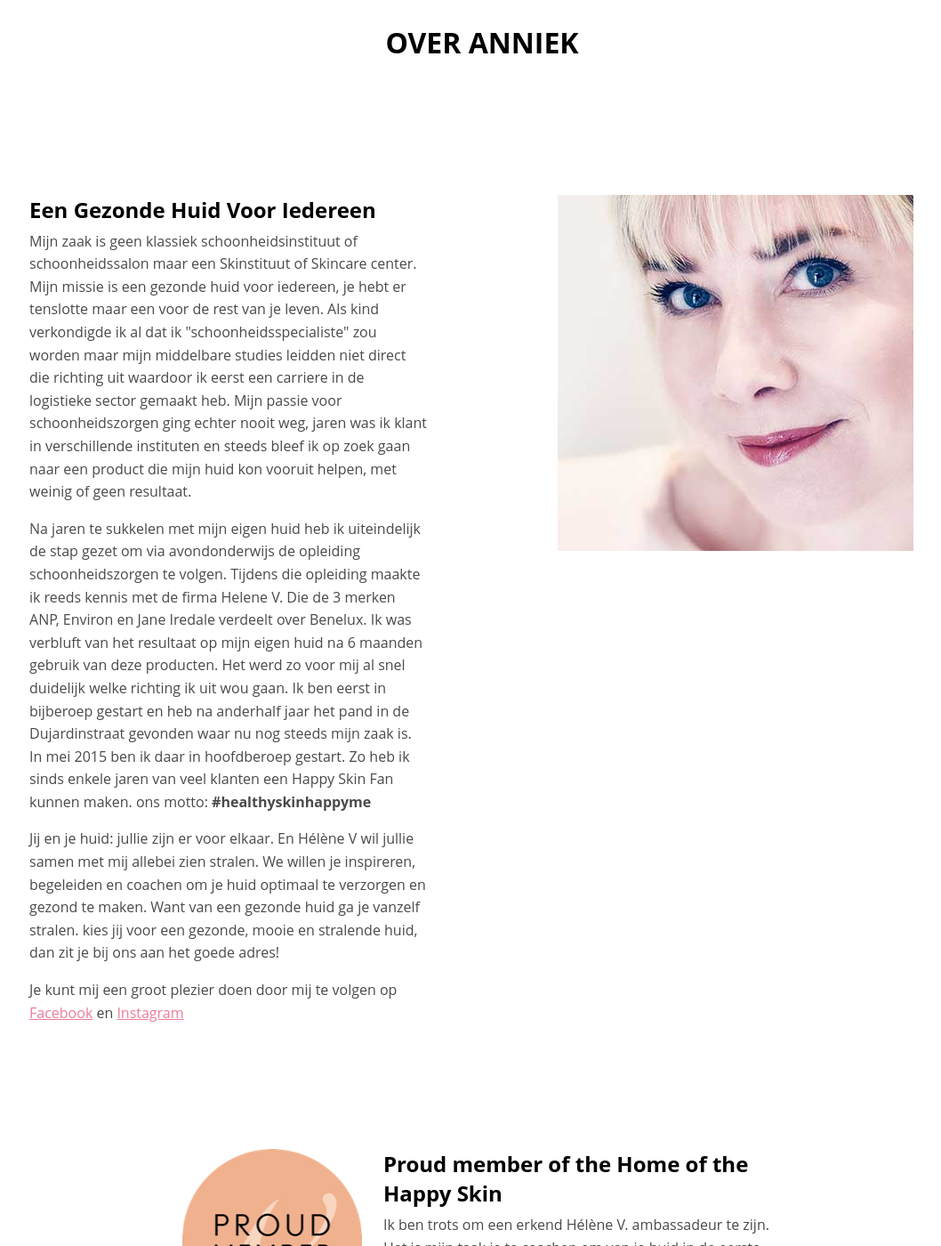
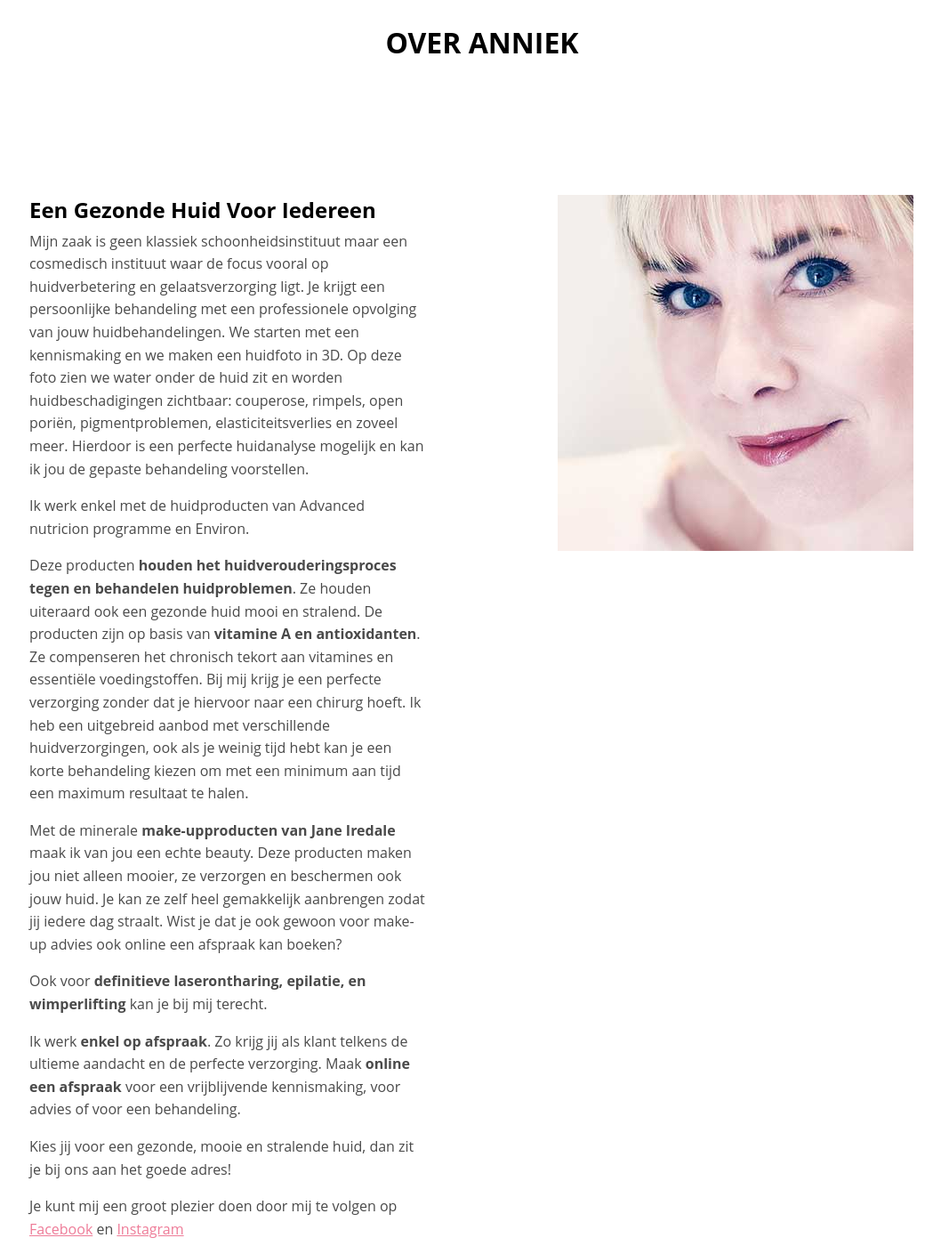
Before and after one commit to acandael/anniek, a Jekyll site: the page built from over-anniek.html, in a window 1280 px wide and 1400 px high, scrolled down 218 px. Shown: the whole window at 89% size, without its empty margins (98-1156 px from the left). Built offline with Jekyll 4.4.1, drawn with Linux system fonts in a browser that asks for light colours.

Commit message:
update over anniek page

```diff
--- a/over-anniek.html
+++ b/over-anniek.html
@@ -8,9 +8,18 @@
 <div class="row">
   <div class="content">
     <h2>Een Gezonde Huid Voor Iedereen</h2>
-    <p class="bodytext">Mijn zaak is geen klassiek schoonheidsinstituut of schoonheidssalon maar een Skinstituut of Skincare center.  Mijn missie is een gezonde huid voor iedereen, je hebt er tenslotte maar een voor de rest van je leven.  Als kind verkondigde ik al dat ik "schoonheidsspecialiste" zou worden maar mijn middelbare studies leidden niet direct die richting uit waardoor ik eerst een carriere in de logistieke sector gemaakt heb. Mijn passie voor schoonheidszorgen ging echter nooit weg, jaren was ik klant in verschillende instituten en steeds bleef ik op zoek gaan naar een product die mijn huid kon vooruit helpen, met weinig of geen resultaat.</p>
-    <p class="bodytext">Na jaren te sukkelen met mijn eigen huid heb ik uiteindelijk de stap gezet om via avondonderwijs de opleiding schoonheidszorgen  te volgen.  Tijdens die opleiding maakte ik reeds kennis met de firma Helene V. Die de 3 merken ANP, Environ en Jane Iredale verdeelt over Benelux. Ik was verbluft van het resultaat op mijn eigen huid na 6 maanden gebruik van deze producten. Het werd zo voor mij al snel duidelijk welke richting ik uit wou gaan.  Ik ben eerst in bijberoep gestart en heb na anderhalf jaar het pand in de Dujardinstraat gevonden waar nu nog steeds mijn zaak is.  In mei 2015 ben ik daar in hoofdberoep gestart. Zo heb ik sinds enkele jaren van veel klanten een Happy Skin Fan kunnen maken.  ons motto: <strong>#healthyskinhappyme</strong></p>
-    <p class="bodytext">Jij en je huid: jullie zijn er voor elkaar. En Hélène V wil jullie samen met mij allebei zien stralen. We willen je inspireren, begeleiden en coachen om je huid optimaal te verzorgen en gezond te maken. Want van een gezonde huid ga je vanzelf stralen. kies jij voor een gezonde, mooie en stralende huid, dan zit je bij ons aan het goede adres!</p>
+    <p class="bodytext">Mijn zaak is geen klassiek schoonheidsinstituut maar een cosmedisch instituut waar de focus vooral op huidverbetering en gelaatsverzorging ligt.
+      Je krijgt een persoonlijke behandeling met een professionele opvolging van jouw huidbehandelingen.  We starten met een kennismaking en we maken een huidfoto in 3D.  Op deze foto zien we water onder de huid zit en worden huidbeschadigingen zichtbaar: couperose, rimpels, open poriën, pigmentproblemen, elasticiteitsverlies en zoveel meer.
+      Hierdoor is een perfecte huidanalyse mogelijk en kan ik jou de gepaste behandeling voorstellen. </p>
+    <p class="bodytext">Ik werk enkel met de huidproducten van Advanced nutricion programme en Environ.</p>
+    <p class="bodytext">Deze producten <strong>houden het huidverouderingsproces tegen en behandelen huidproblemen</strong>. Ze houden uiteraard ook een gezonde huid mooi en stralend.
+      De producten zijn op basis van <strong>vitamine A en antioxidanten</strong>. Ze compenseren het chronisch tekort aan vitamines en essentiële voedingstoffen.
+      Bij mij krijg je een perfecte verzorging zonder dat je hiervoor naar een chirurg hoeft.
+      Ik heb een uitgebreid aanbod met verschillende huidverzorgingen, ook als je weinig tijd hebt kan je een korte behandeling kiezen om met een minimum aan tijd een maximum resultaat te halen.</p>
+      <p class="bodytext">Met de minerale <strong>make-upproducten van Jane Iredale</strong> maak ik van jou een echte beauty. Deze producten maken jou niet alleen mooier, ze verzorgen en beschermen ook jouw huid. Je kan ze zelf heel gemakkelijk aanbrengen zodat jij iedere dag straalt. Wist je dat je ook gewoon voor make-up advies ook online een afspraak kan boeken? </p>
+    <p class="bodytext">Ook voor <strong>definitieve laserontharing, epilatie, en wimperlifting</strong> kan je bij mij terecht.</p>
+    <p class="bodytext">Ik werk <strong>enkel op afspraak</strong>. Zo krijg jij als klant telkens de ultieme aandacht en de perfecte verzorging. Maak <strong>online een afspraak</strong> voor een vrijblijvende kennismaking, voor advies of voor een behandeling. </p>
+    <p class="bodytext">Kies jij voor een gezonde, mooie en stralende huid, dan zit je bij ons aan het goede adres!</p>
     <p class="bodytext">Je kunt mij een groot plezier doen door mij te volgen op <a class="action" href="https://www.facebook.com/pages/Anniek-Lambrecht-Schoonheidsspecialiste/531106993649513?ref=hl">Facebook</a> en <a class="action" href="https://www.instagram.com/annieklambrecht/">Instagram</a></p>
   </div>
   <aside class="sidebar">
```
